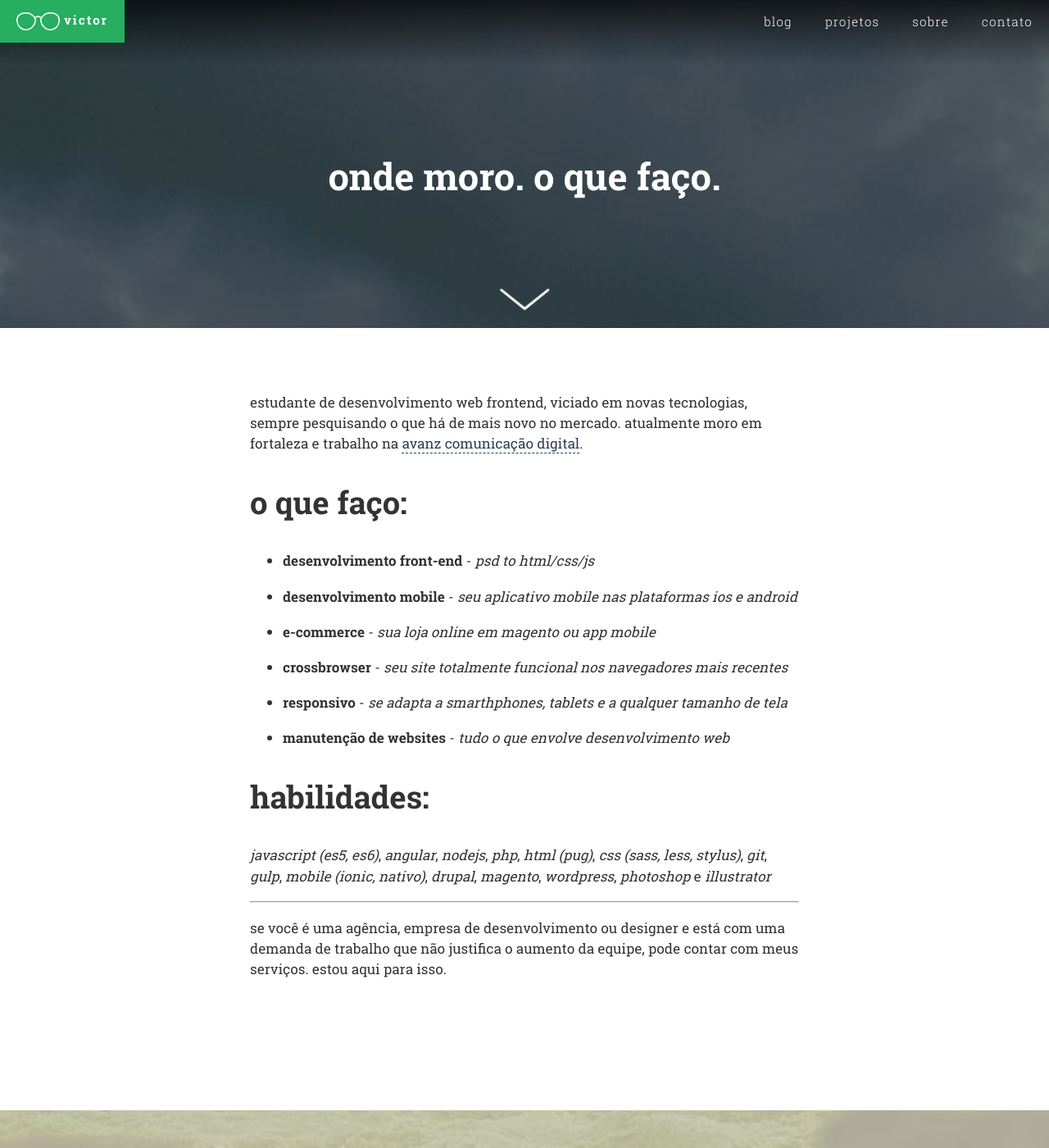
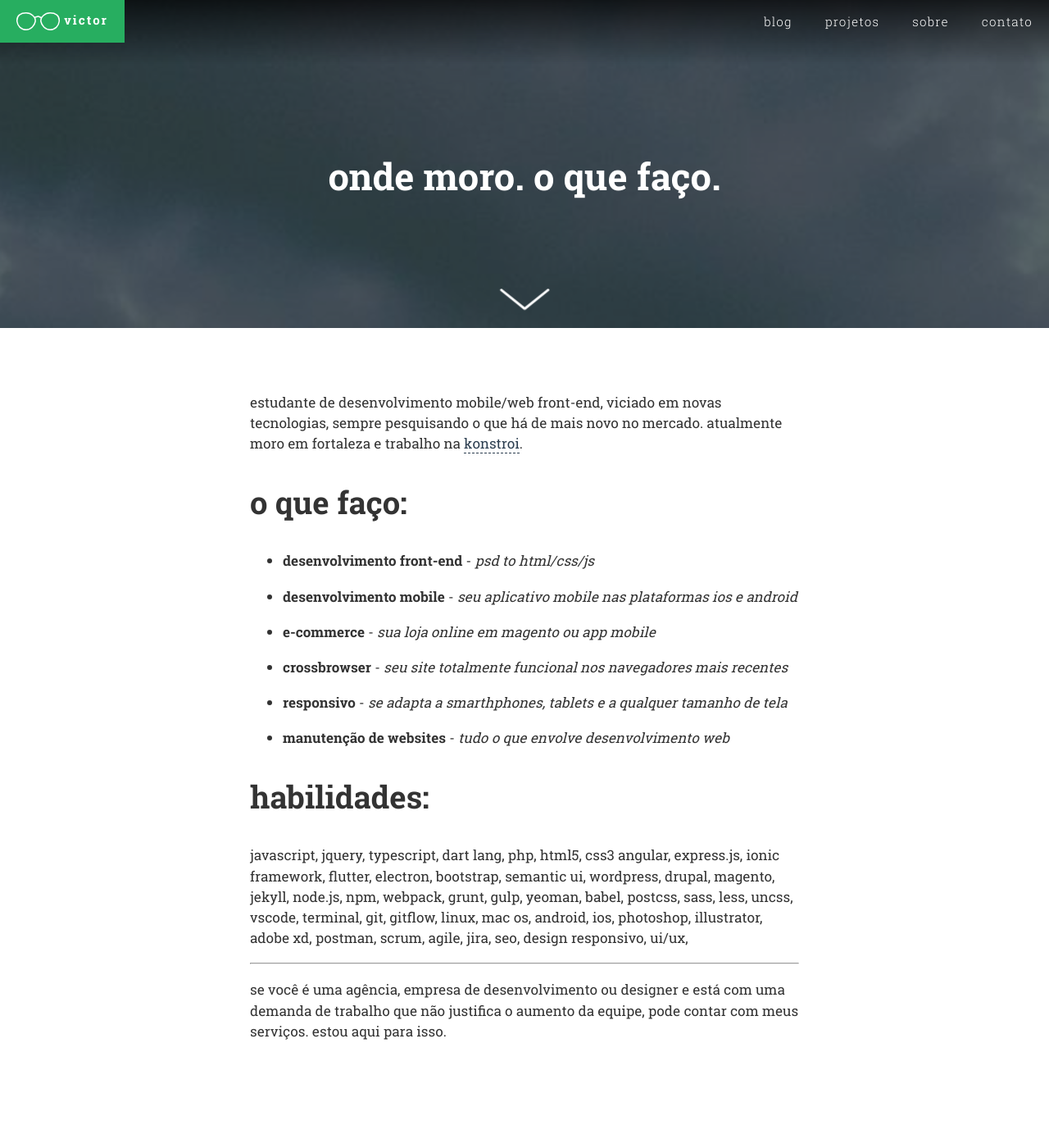
Before and after one commit to prescindivel/prescindivel.github.io, a Jekyll site: the page built from about.md, in a window 1280 px wide and 1400 px high. Shown: the whole window at 82% size. Built offline with Jekyll 4.4.1, drawn with Linux system fonts in a browser that asks for light colours; some web fonts are replaced.

Commit message:
Update about.md

```diff
--- a/about.md
+++ b/about.md
@@ -6,8 +6,8 @@ tags: [sobre mim, victor martins, victor, webdesign, desenvolvedor front-end, fr
 description: "Olá meu nome é victor, desenvolvedor front-end desde 2013"
 ---
 
-Estudante de desenvolvimento web frontend, viciado em novas tecnologias, sempre pesquisando o que há de mais novo no mercado.
-Atualmente moro em Fortaleza e trabalho na [Avanz Comunicação Digital](http://www.avanz.com.br/){:target="_blank"}.
+Estudante de desenvolvimento mobile/web front-end, viciado em novas tecnologias, sempre pesquisando o que há de mais novo no mercado.
+Atualmente moro em Fortaleza e trabalho na [Konstroi](https://konstroi.com/){:target="_blank"}.
 
 ## O que faço:
 
@@ -25,7 +25,15 @@ Atualmente moro em Fortaleza e trabalho na [Avanz Comunicação Digital](http://
 
 ## Habilidades:
 
-*javascript (es5, es6)*, *angular*, *nodejs*, *php*, *html (pug)*, *css (sass, less, stylus)*, *git*, *gulp*, *mobile (ionic, nativo)*, *drupal*, *magento*, *wordpress*, *photoshop* e *illustrator*
+javascript, jquery, typescript, dart lang, php, html5, css3
+angular, express.js, ionic framework, flutter, electron,
+bootstrap, semantic ui, wordpress, drupal, magento,
+jekyll,
+node.js, npm, webpack, grunt, gulp, yeoman, babel,
+postcss, sass, less, uncss,
+vscode, terminal, git, gitflow, linux, mac os, android, ios,
+photoshop, illustrator, adobe xd, postman,
+scrum, agile, jira, seo, design responsivo, ui/ux,
 
 ---
 Se você é uma agência, empresa de desenvolvimento ou designer e está com uma demanda de trabalho que não justifica o aumento da equipe, pode contar com meus serviços. Estou aqui para isso.
```
